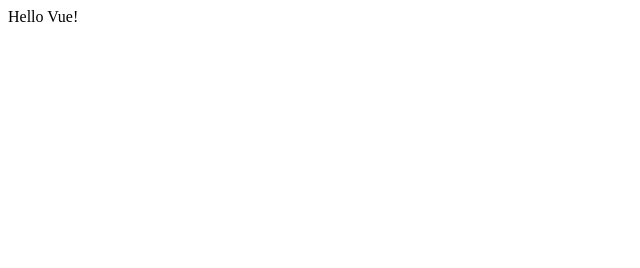
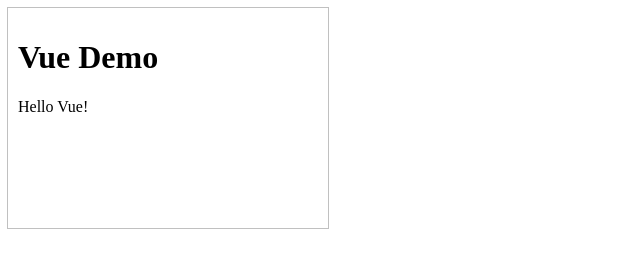
Before and after one commit to zxenlogics/vue-demo, a plain HTML site: page index.html in a window 1280 px wide. Shown: the whole page, without its empty margins (0-640 px from the left). Drawn offline with nearby package versions, Linux system fonts and the light colour scheme.

Commit message:
added test content

```diff
--- /dev/null
+++ b/css/site.css
@@ -0,0 +1,6 @@
+#app {
+    outline: 1px solid silver;
+    width: 300px;
+    height: 200px;
+    padding: 10px 10px;
+}
--- a/index.html
+++ b/index.html
@@ -5,10 +5,19 @@
   <meta charset="utf-8">
   <title>Vue SPA</title>
   <meta name="viewport" content="initial-scale=1, maximum-scale=1, user-scalable=no, minimal-ui">
+  <link rel="stylesheet" href="/css/site.css">
+
 </head>
 
 <body>
-  <div id="app">{{message}}</div>
+  <div id="app">
+    <h1>{{title}}</h1>
+
+    <span>{{message}}</span>
+
+  </div>
+
+
   <script src="https://unpkg.com/vue"></script>
   <script src="/js/app.js"></script>
 </body>
--- a/js/app.js
+++ b/js/app.js
@@ -1,6 +1,7 @@
 var app = new Vue({
     el: '#app',
     data: {
+        title: 'Vue Demo',
       message: 'Hello Vue!'
     }
   })
```
